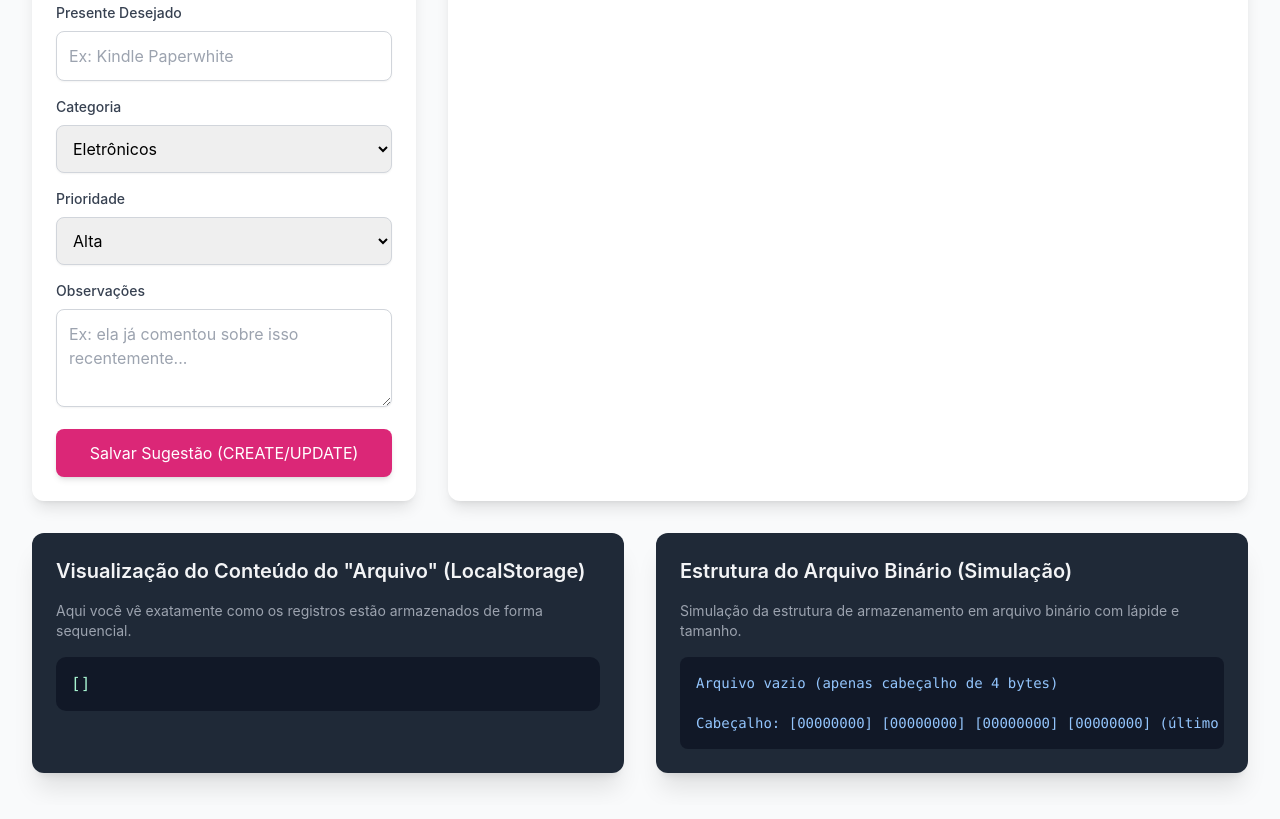
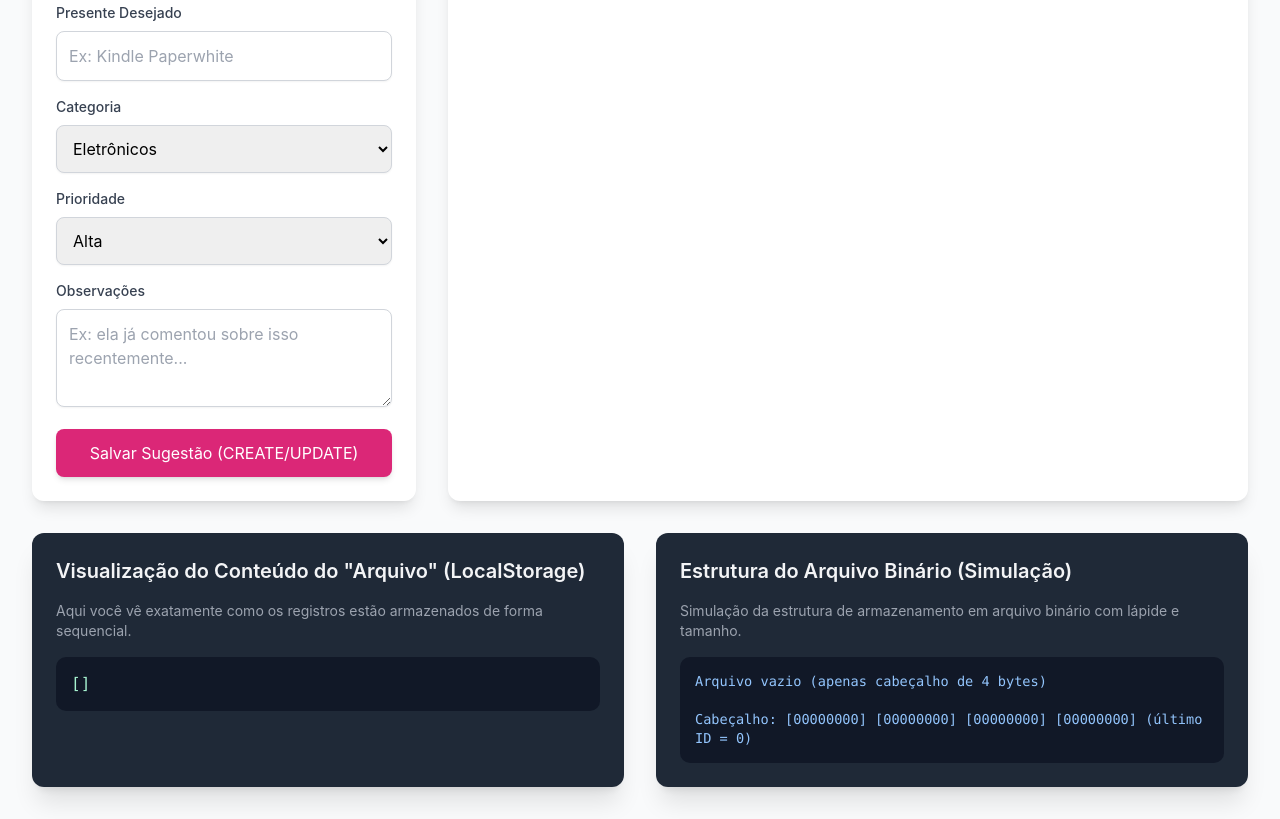
Before and after one commit to DaviWenzel/AEDs3, a plain HTML site: page TP4/index.html in a window 1280 px wide. Shown: the part 343-1162 px from the top of the page. Drawn offline with nearby package versions, Linux system fonts and the light colour scheme.

Commit message:
Update styles.css

```diff
--- a/TP4/styles.css
+++ b/TP4/styles.css
@@ -218,4 +218,18 @@ td {
     max-height: 300px;
     overflow-y: auto;
     white-space: pre-wrap;
+    font-family: 'Monaco', 'Menlo', 'Ubuntu Mono', monospace;
 }
+
+#binaryStructureView {
+    background: #111827;
+    color: #93c5fd;
+    padding: 15px;
+    border-radius: 10px;
+    max-height: 300px;
+    overflow-y: auto;
+    white-space: pre-wrap;
+    font-family: 'Monaco', 'Menlo', 'Ubuntu Mono', monospace;
+    font-size: 0.85rem;
+    line-height: 1.4;
+}
```
